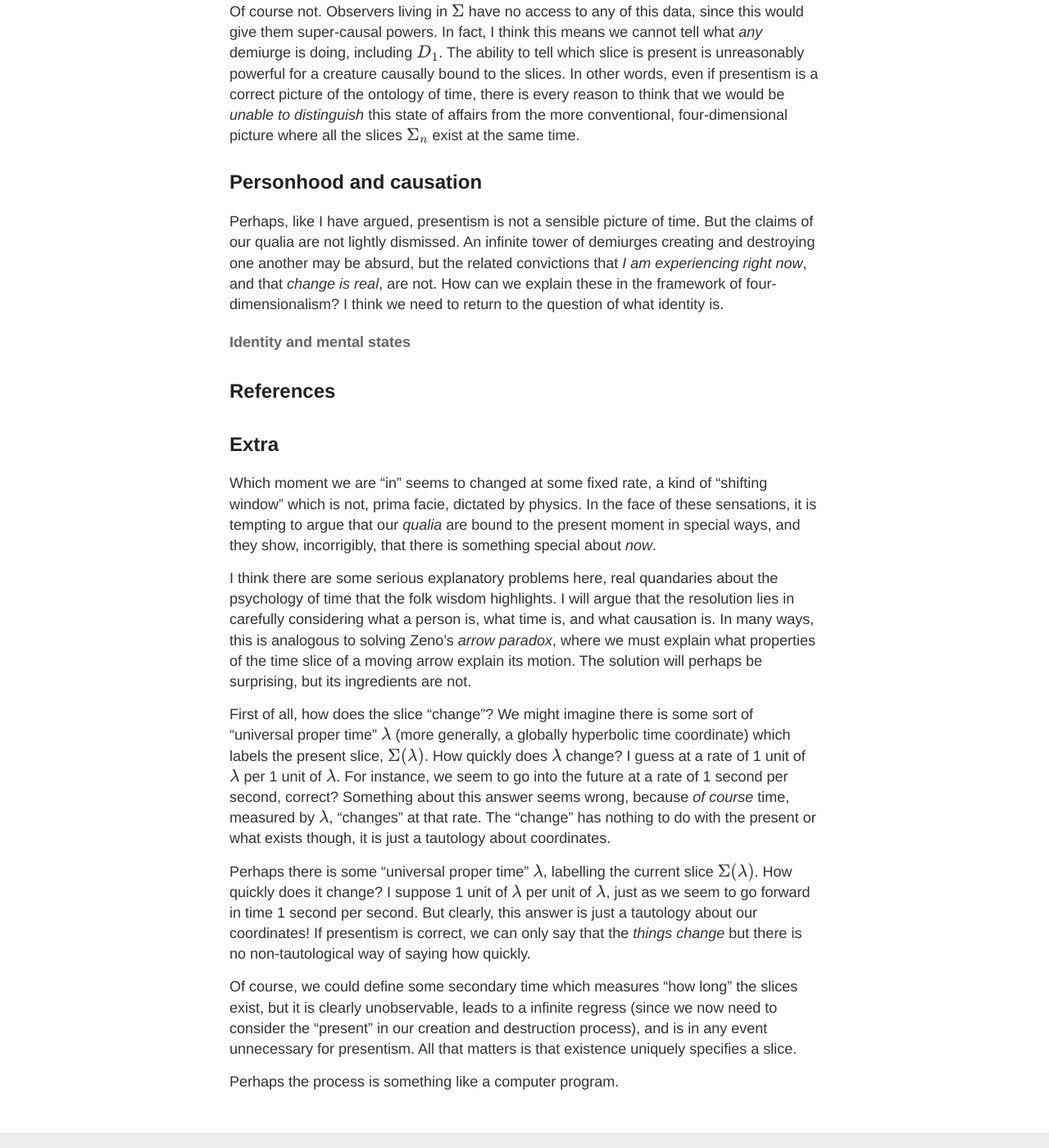
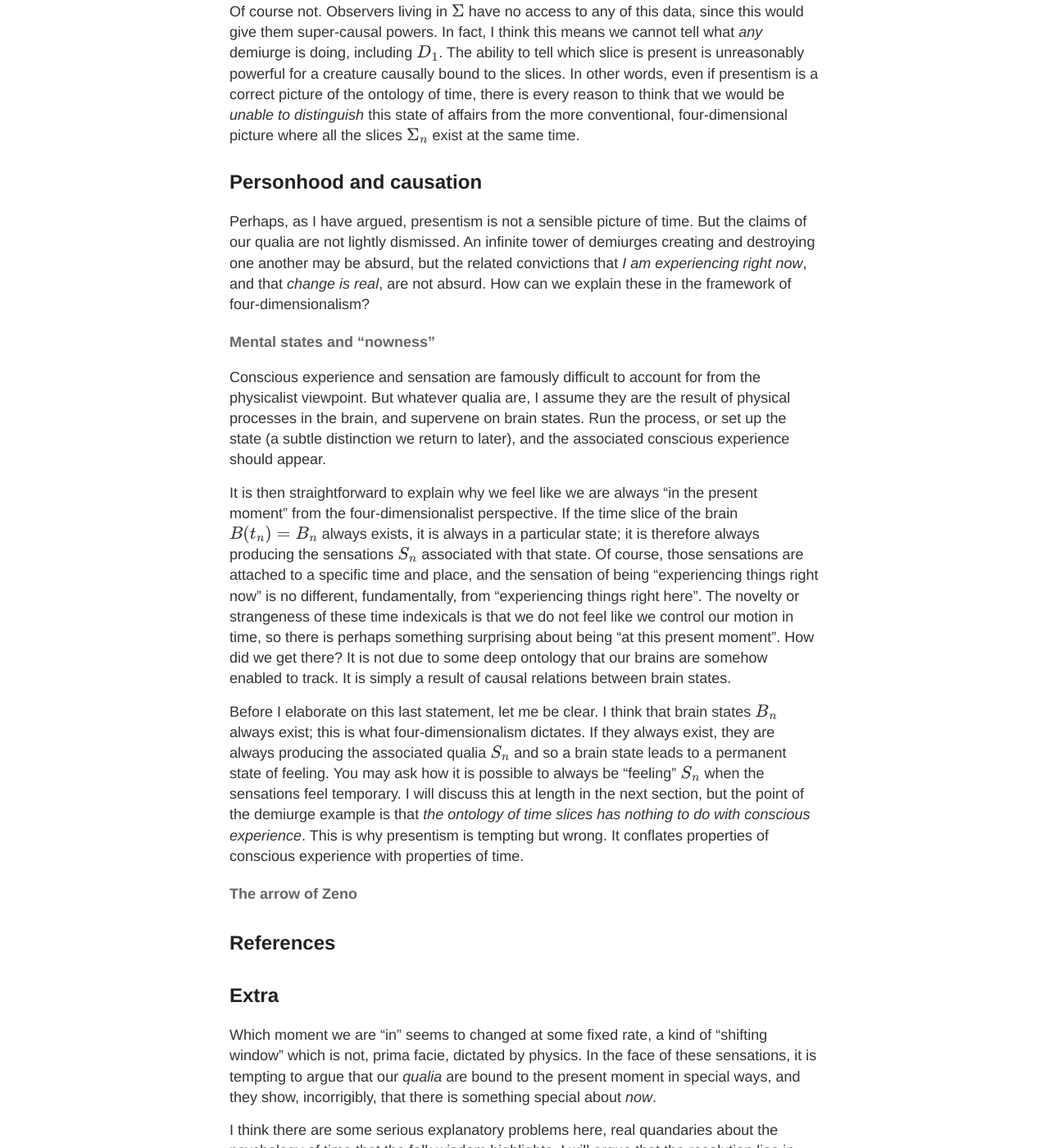
Before and after one commit to hapax/hapax.github.io, a Jekyll site: the page built from assets/psychology-time.md, in a window 1280 px wide and 1400 px high, scrolled down 3560 px. Shown: the whole window at 82% size. Built offline with Jekyll 4.4.1, drawn with Linux system fonts in a browser that asks for light colours; our own code applies the rules of GitHub Pages for plain Markdown files; formulas are drawn with MathJax 3; a script that is not in the unit is left out; some of the changed text lies outside the part shown.

Commit message:
Update psychology-time.md

```diff
--- a/assets/psychology-time.md
+++ b/assets/psychology-time.md
@@ -119,7 +119,7 @@ they are spacelike separated.
 
 What has this got to do with the present?
 If I understand the notion properly, presentism is the view that only
-some time slice of the universe really exists.
+some *time slice* of the universe really exists.
 By "time slice", I mean some collection of events $\Sigma$ which are
 mutually spacelike separated, or equivalently, *mutually incomparable*
 according to the causal partial order.
@@ -227,16 +227,53 @@ exist at the same time.
 
 ## Personhood and causation
 
-Perhaps, like I have argued, presentism is not a sensible picture of
+Perhaps, as I have argued, presentism is not a sensible picture of
 time.
 But the claims of our qualia are not lightly dismissed.
 An infinite tower of demiurges creating and destroying one another may
 be absurd, but the related convictions that *I am experiencing right
-now*, and that *change is real*, are not.
+now*, and that *change is real*, are not absurd.
 How can we explain these in the framework of four-dimensionalism?
-I think we need to return to the question of what identity is.
 
-#### Identity and mental states
+#### Mental states and "nowness"
+
+Conscious experience and sensation are famously
+difficult to account for from the physicalist viewpoint.
+But whatever qualia are, I assume they are the result of physical
+processes in the brain, and supervene on brain states.
+Run the process, or set up the state (a subtle distinction we return
+to later), and the associated conscious experience should appear.
+
+It is then straightforward to explain why we feel like we are always
+"in the present moment" from the four-dimensionalist perspective.
+If the time slice of the brain $B(t_n) = B_n$ always exists, it is always in a
+particular state; it is therefore always producing the sensations
+$S_n$ associated with that state.
+Of course, those sensations are attached to a specific time and place,
+and the sensation of being "experiencing things right now" is no
+different, fundamentally, from "experiencing things right here".
+The novelty or strangeness of these time indexicals is that we do not
+feel like we control our motion in time, so there is perhaps something
+surprising about being "at this present moment".
+How did we get there?
+It is not due to some deep ontology that our brains are somehow
+enabled to track.
+It is simply a result of causal relations between brain states.
+
+Before I elaborate on this last statement, let me be clear.
+I think that brain states $B_n$ always exist; this is what
+four-dimensionalism dictates.
+If they always exist, they are always producing the associated qualia
+$S_n$ and so a brain state leads to a permanent state of feeling.
+You may ask how it is possible to always be "feeling" $S_n$ when the
+sensations feel temporary.
+I will discuss this at length in the next section, but the point of
+the demiurge example is that *the ontology of time slices has nothing
+to do with conscious experience*.
+This is why presentism is tempting but wrong.
+It conflates properties of conscious experience with properties of time.
+
+#### The arrow of Zeno
 
 ## References
 
```
